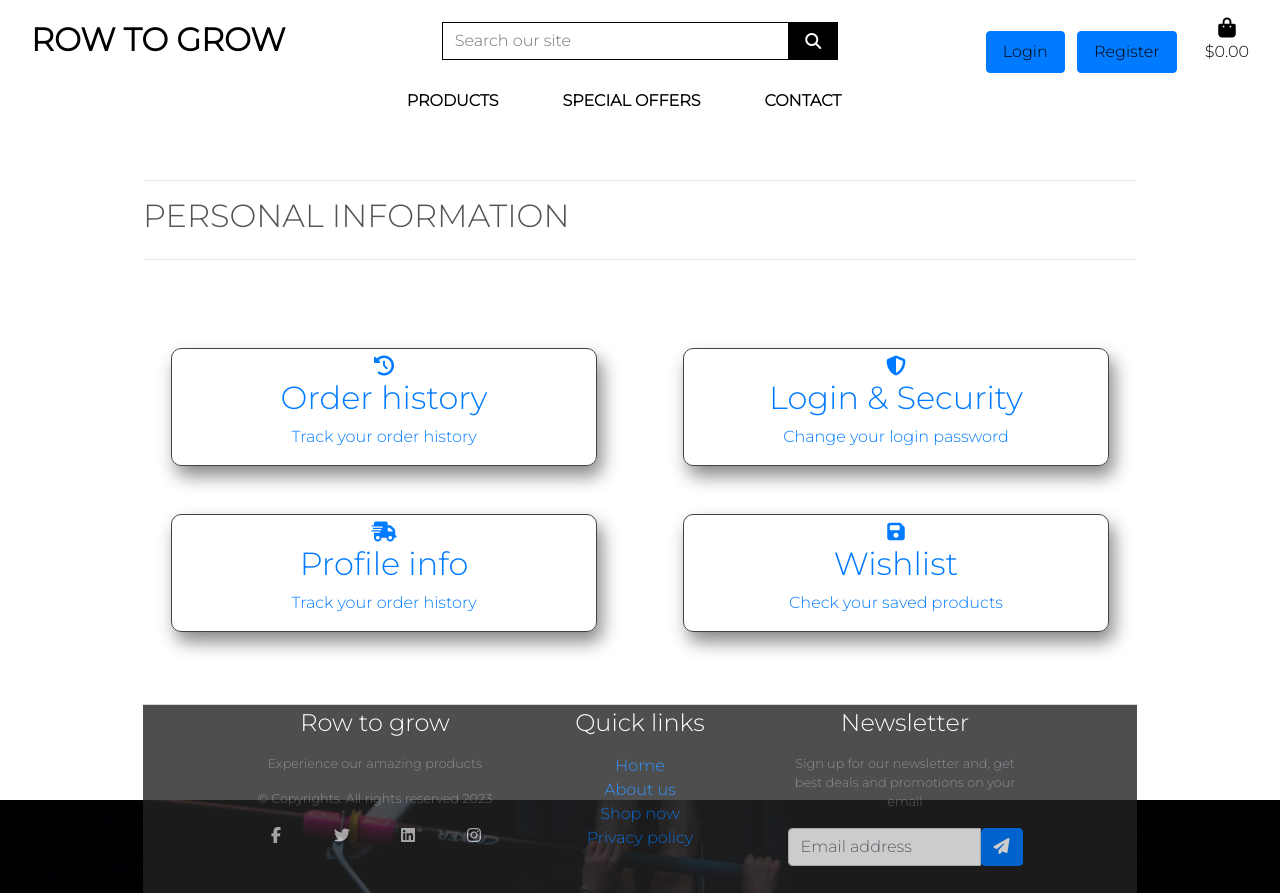
After one commit to tmarkec/row_to_grow, a Django app: page /profile/info/ in a window 1280 px wide. The commit adds this page. Run offline with Django 3.2, Linux system fonts and the light colour scheme; some libraries are stand-ins or nearby versions.

Commit message:
created personal_info template and add style to cards

```diff
--- a/profiles/static/profiles/css/profile.css
+++ b/profiles/static/profiles/css/profile.css
@@ -0,0 +1,11 @@
+/* ---------------account page */
+.profile-box {
+    border: 1px solid rgb(68, 65, 65);
+    border-radius: 10px;
+    box-shadow: 5px 10px 18px #888888;
+    transition: .7s ease-in-out ;
+}
+
+.profile-box:hover {
+    transform: scale(1.1);
+}
--- /dev/null
+++ b/profiles/templates/profiles/personal_info.html
@@ -0,0 +1,56 @@
+{% extends "base.html" %}
+{% load static %}
+
+{% block extra_css %}
+    <link rel="stylesheet" href="{% static 'profiles/css/profile.css' %}">
+{% endblock %}
+
+{% block page_header %}
+    <div class="container header-container">
+        <div class="row">
+            <div class="col"></div>
+        </div>
+    </div>
+{% endblock %}
+
+{% block content %}
+    <div class="overlay"></div>
+    <div class="container">
+        <div class="row">
+            <div class="col">
+                <hr>
+                <h2 class="logo-font mb-4">Personal information</h2>
+                <hr>
+            </div>
+        </div>
+        <div class="row justify-content-around my-5">
+            <div class="col-sm-8 col-md-5 text-center profile-box m-4">
+                <a href="" class="profile-link">
+                <i class="fas fa-history fa-lg pt-3"></i>
+                <h2>Order history</h2>
+                <p> Track your order history</p>
+            </a>
+            </div>
+            <div class="col-sm-8 col-md-5  text-center profile-box m-4">
+                <a href="" class="">
+                <i class="fas fa-shield-alt fa-lg pt-3"></i>
+                <h2>Login & Security</h2>
+                <p> Change your login password</p>
+            </a>
+            </div>
+            <div class="col-sm-8 col-md-5  text-center profile-box m-4">
+                <a href="{% url 'profile' %}" class=" ">
+                <i class="fas fa-shipping-fast fa-lg pt-3"></i>
+                <h2>Profile info</h2>
+                <p> Track your order history</p>
+            </a>
+            </div>
+            <div class="col-sm-8 col-md-5  text-center profile-box m-4">
+                <a href="" class="profile-link">
+                <i class="fas fa-save fa-lg pt-3"></i>
+                <h2>Wishlist</h2>
+                <p>Check your saved products</p>
+            </a>
+            </div>
+        </div>
+{% endblock %}
--- a/profiles/urls.py
+++ b/profiles/urls.py
@@ -2,5 +2,6 @@ from django.urls import path
 from . import views
 
 urlpatterns = [
-    path('', views.profile, name='profile')
+    path('', views.profile, name='profile'),
+    path('info/', views.info, name='info'),
 ]
--- a/profiles/views.py
+++ b/profiles/views.py
@@ -1,10 +1,23 @@
-from django.shortcuts import render
+from django.shortcuts import render, get_object_or_404
+from .models import UserProfile
 
 
 def profile(request):
     """ Display the user's profile. """
-
+    profile = get_object_or_404(UserProfile, user=request.user)
     template = 'profiles/profile.html'
-    context = {}
+    context = {
+        'profile': profile
+    }
 
     return render(request, template, context)
+
+
+def info(request):
+    """ Display the user's profile. """
+
+    template = 'profiles/personal_info.html'
+    context = {
+    }
+
+    return render(request, template, context)
--- a/templates/base.html
+++ b/templates/base.html
@@ -63,7 +63,7 @@
                 {% if request.user.is_authenticated %}
                       {% if request.user.is_superuser %}
                       <li class="list-inline-item ">
-                      <a href="" class="dropdown-item">Product</a></li>
+                      <a href="{% url 'products' %}" class="dropdown-item">Product</a></li>
                       {% endif %}
                       <!-- <li class="list-inline-item ">
                         <a class="text-black nav-link" href="#">
--- a/templates/includes/main-nav.html
+++ b/templates/includes/main-nav.html
@@ -47,16 +47,16 @@
             </a>
         </li>
         {% if request.user.is_authenticated %}
-        <li class="nav-item dropdown">
-            <a class="logo-font font-weight-bold nav-link text-black mr-5" href="#" id="homeware-link" data-toggle="dropdown" aria-haspopup="true" aria-expanded="false">
+        <li class="nav-item">
+            <a class="logo-font font-weight-bold nav-link text-black mr-5" href="{% url 'info' %}">
                 Account
             </a>
-            <div class="dropdown-menu border-0" aria-labelledby="homeware-link">
+            <!-- <div class="dropdown-menu border-0" aria-labelledby="homeware-link">
                 <a href="" class="dropdown-item">Previous orders</a>
                 <a href="" class="dropdown-item">Login & Security</a>
                 <a href="" class="dropdown-item">Shipping address</a>
                 <a href="" class="dropdown-item">Wishlist</a>
-            </div>
+            </div> -->
         </li>
         {% endif %}
 
```
